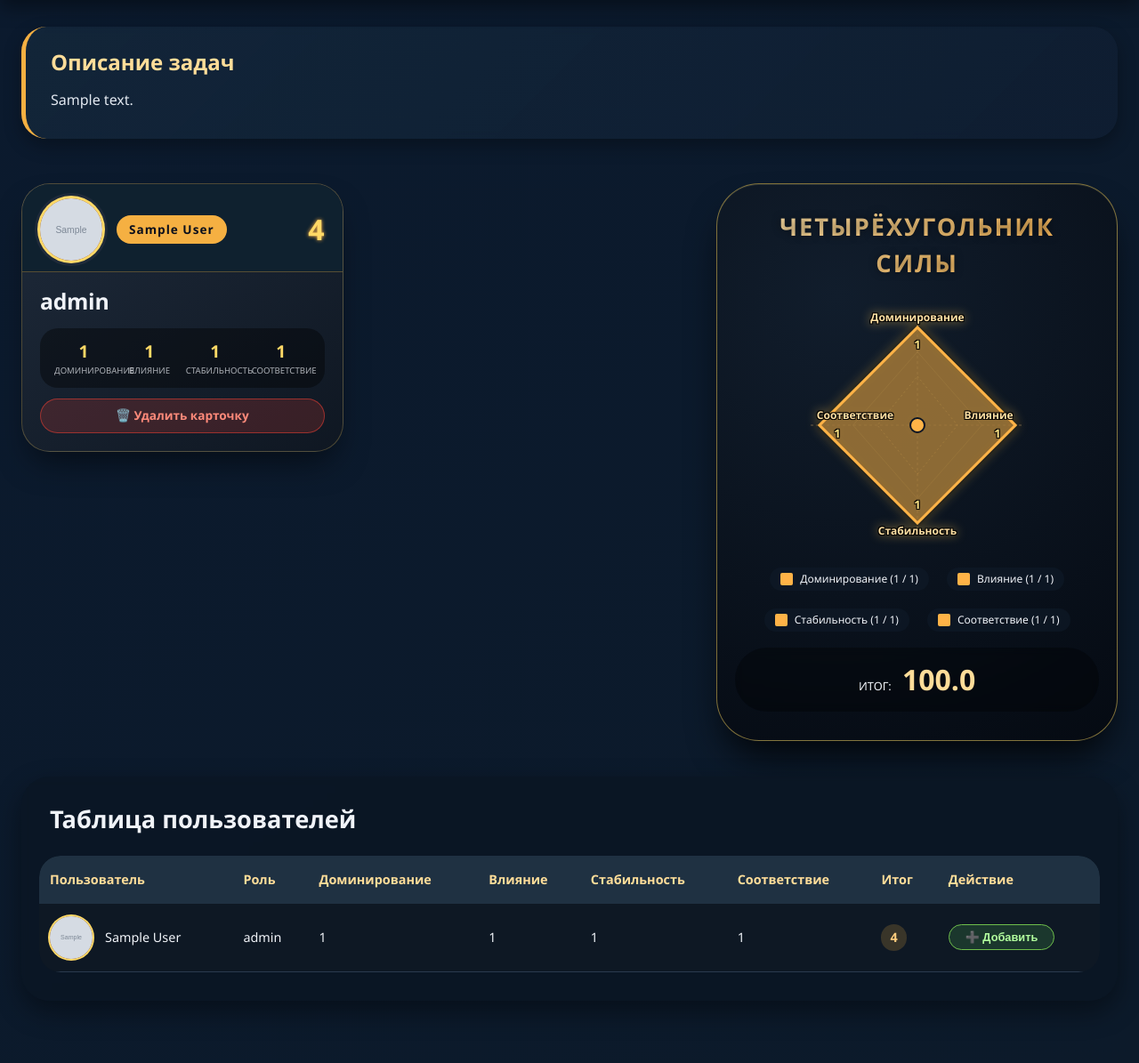
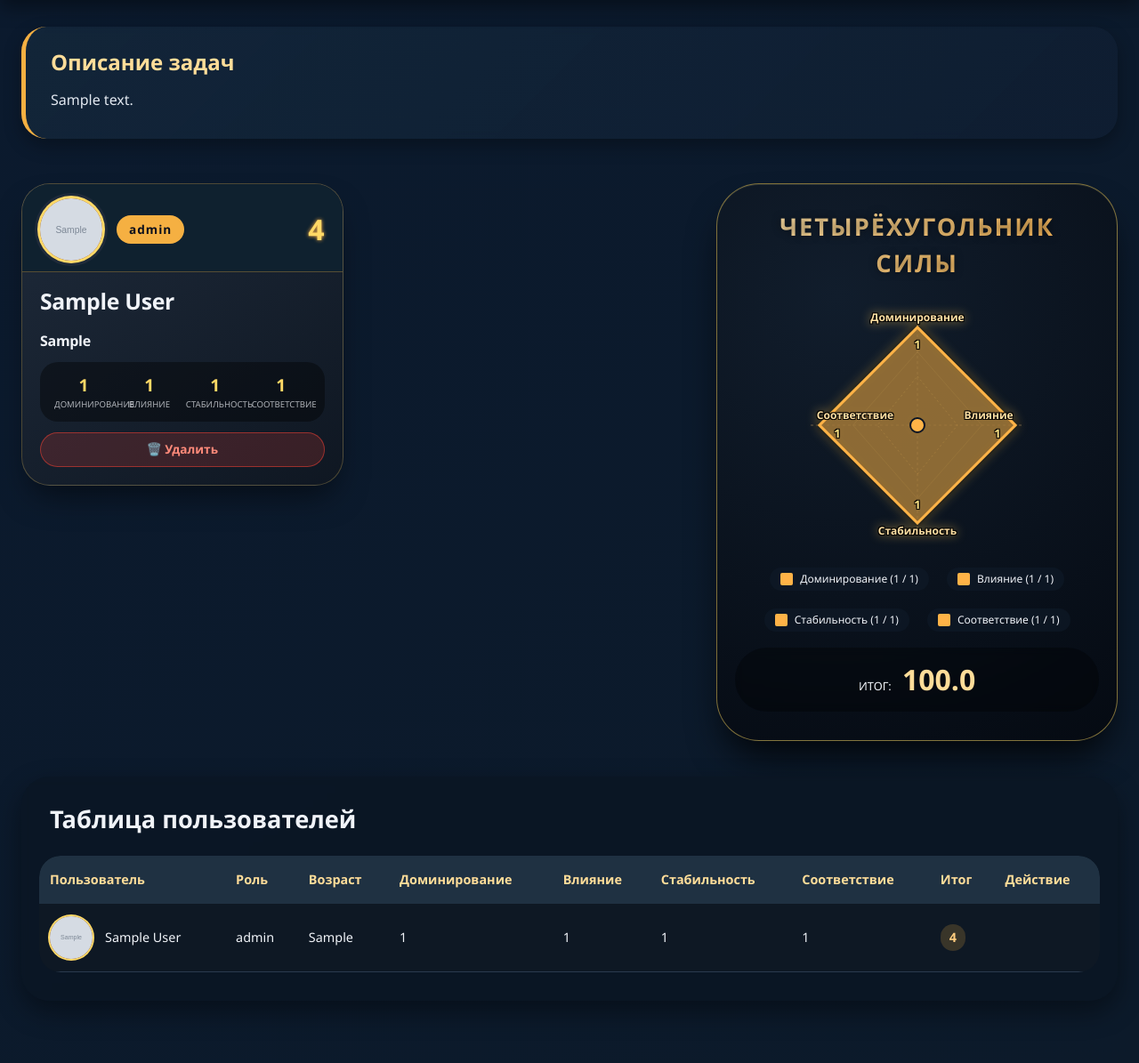
Before and after one commit to BossOfCreeps/tula_hack_2026, a Django app: page /team/1/ in a window 1280 px wide. Shown: the part 75-1270 px from the top of the page at 89% size. Run offline with Django 5.2, Linux system fonts and the light colour scheme; tables that the repository leaves empty hold one stand-in row (values such as "Sample post"); grey boxes marked "Sample" are stand-in pictures.

Commit message:
кнопки team_detail

```diff
--- a/core/static/styles.css
+++ b/core/static/styles.css
@@ -176,6 +176,13 @@ body {
 
 .player-name {
     font-size: 1.55rem;
+    font-weight: 700;
+    margin: 14px 20px 6px;
+    letter-spacing: -0.3px;
+}
+
+.player-age {
+    font-size: 1rem;
     font-weight: 700;
     margin: 14px 20px 6px;
     letter-spacing: -0.3px;
@@ -440,6 +447,7 @@ body {
     cursor: pointer;
     transition: 0.2s;
     font-size: 0.8rem;
+    text-decoration: none;
 }
 
 .add-btn:hover {
--- a/core/templates/core/team_detail.html
+++ b/core/templates/core/team_detail.html
@@ -42,18 +42,19 @@
                     <div class="card-header">
                         <div class="player-avatar-area">
                             <img class="avatar-large" alt="{{ user.get_full_name }}" src="{% if user.image %}{{ user.image.url }}{% else %}/static/default.png{% endif %}"/>
-                            <span class="player-position">{{ user.get_full_name }}</span>
+                            <span class="player-position">{{ user.role|default:"-" }}</span>
                         </div>
                         <span class="player-rating">{{ user.total_disc_score }}</span>
                     </div>
-                    <div class="player-name">{{ user.role|default:"-" }}</div>
+                    <div class="player-name">{{ user.get_full_name }}</div>
+                    <div class="player-age">{{ user.age|default:"-" }}</div>
                     <div class="stats">
                         <div class="stat"><div class="stat-value">{{ user.disc_d }}</div><div class="stat-label">Доминирование</div></div>
                         <div class="stat"><div class="stat-value">{{ user.disc_i }}</div><div class="stat-label">Влияние</div></div>
                         <div class="stat"><div class="stat-value">{{ user.disc_s }}</div><div class="stat-label">Стабильность</div></div>
                         <div class="stat"><div class="stat-value">{{ user.disc_c }}</div><div class="stat-label">Соответствие</div></div>
                     </div>
-                    <a href="#" class="delete-btn">🗑️ Удалить карточку</a>
+                    <a href="{% url 'team_user-remove' object.id user.id %}" class="delete-btn">🗑️ Удалить</a>
                 </div>
                 {% endfor %}
             </div>
@@ -68,24 +69,24 @@
                     <svg class="radar-svg" viewBox="0 0 260 260" xmlns="http://www.w3.org/2000/svg">
                         <defs>
                             <filter id="glow" x="-20%" y="-20%" width="140%" height="140%">
-                                <feGaussianBlur in="SourceAlpha" stdDeviation="3"/>
+                                <feGaussianBlur in="SourceAlpha" stdDeviation="3"></feGaussianBlur>
                                 <feMerge>
-                                    <feMergeNode in="offsetblur" />
-                                    <feMergeNode in="SourceGraphic" />
+                                    <feMergeNode in="offsetblur"></feMergeNode>
+                                    <feMergeNode in="SourceGraphic"></feMergeNode>
                                 </feMerge>
                             </filter>
                         </defs>
                         <!-- Фоновые оси (крест) и сетка -->
-                        <line x1="130" y1="10" x2="130" y2="250" class="axis-line" />
-                        <line x1="10" y1="130" x2="250" y2="130" class="axis-line" />
+                        <line x1="130" y1="10" x2="130" y2="250" class="axis-line"></line>
+                        <line x1="10" y1="130" x2="250" y2="130" class="axis-line"></line>
                         <!-- Ромб/рамка фонового четырехугольника (max уровень 100) -->
-                        <polygon points="130,20 240,130 130,240 20,130" class="polygon-bg" />
+                        <polygon points="130,20 240,130 130,240 20,130" class="polygon-bg"></polygon>
                         <!-- внутренние линии (шкала 50%) -->
-                        <polygon points="130,75 175,130 130,185 85,130" fill="none" stroke="#ffcd7e40" stroke-width="1" stroke-dasharray="2 3"/>
-                        <polygon points="130,47.5 202.5,130 130,212.5 57.5,130" fill="none" stroke="#ffcd7e20" stroke-width="1"/>
+                        <polygon points="130,75 175,130 130,185 85,130" fill="none" stroke="#ffcd7e40" stroke-width="1" stroke-dasharray="2 3"></polygon>
+                        <polygon points="130,47.5 202.5,130 130,212.5 57.5,130" fill="none" stroke="#ffcd7e20" stroke-width="1"></polygon>
 
                         <!-- Заливка рейтинга -->
-                        <polygon points="{{object.calc_polygon.disc_d}} {{object.calc_polygon.disc_i}} {{object.calc_polygon.disc_s}} {{object.calc_polygon.disc_c}}" class="polygon-fill" />
+                        <polygon points="{{object.calc_polygon.disc_d}} {{object.calc_polygon.disc_i}} {{object.calc_polygon.disc_s}} {{object.calc_polygon.disc_c}}" class="polygon-fill"></polygon>
 
                         <!-- Подписи углов -->
                         <text x="130" y="10" class="stat-label-radial">Доминирование</text>
@@ -100,7 +101,7 @@
                         <text x="40" y="140" class="stat-value-text">{{object.disc_c}}</text>
 
                         <!-- Центральный кружок -->
-                        <circle cx="{{ object.find_center.x }}" cy="{{ object.find_center.y }}" r="8" fill="#ffb347" stroke="#0a1424" stroke-width="2" />
+                        <circle cx="{{ object.find_center.x }}" cy="{{ object.find_center.y }}" r="8" fill="#ffb347" stroke="#0a1424" stroke-width="2"></circle>
                     </svg>
                 </div>
                 <div class="legend-stats">
@@ -136,6 +137,7 @@
                 <tr>
                     <th>Пользователь</th>
                     <th>Роль</th>
+                    <th>Возраст</th>
                     <th>Доминирование</th>
                     <th>Влияние</th>
                     <th>Стабильность</th>
@@ -149,17 +151,22 @@
                 <tr>
                     <td>
                         <div class="user-avatar-medium">
-                            <img src="{% if user.image %}{{ user.image.url }}{% else %}/static/default.png{% endif %}" class="user-avatar-medium"/>
+                            <img src="{% if user.image %}{{ user.image.url }}{% else %}/static/default.png{% endif %}" class="user-avatar-medium" alt="{{ user.get_full_name }}"/>
                             <span>{{user.get_full_name}}</span>
                         </div>
                     </td>
                     <td>{{user.role}}</td>
+                    <td>{{user.age}}</td>
                     <td>{{user.disc_d}}</td>
                     <td>{{user.disc_i}}</td>
                     <td>{{user.disc_s}}</td>
                     <td>{{user.disc_c}}</td>
                     <td><span class="rating-badge">{{user.total_disc_score}}</span></td>
-                    <td><button class="add-btn" data-user="Alex_10">➕ Добавить</button></td>
+                    <td>
+                        {% if user not in object.users.all %}
+                        <a class="add-btn" href="{% url 'team_user-add' object.id user.id %}">➕ Добавить</a>
+                        {% endif %}
+                    </td>
                 </tr>
                 {% endfor %}
                 </tbody>
--- a/core/urls.py
+++ b/core/urls.py
@@ -1,7 +1,9 @@
 from django.urls import path
 
-from core.views import TeamDetailView
+from core.views import TeamDetailView, TeamUserRemoveView, TeamUserAddView
 
 urlpatterns = [
-    path("team/<int:pk>/", TeamDetailView.as_view(), name="index"),
+    path("team/<int:pk>/", TeamDetailView.as_view(), name="team-detail"),
+    path("team_user/<int:team_id>/<int:user_id>/add", TeamUserAddView.as_view(), name="team_user-add"),
+    path("team_user/<int:team_id>/<int:user_id>/remove", TeamUserRemoveView.as_view(), name="team_user-remove"),
 ]
--- a/core/views.py
+++ b/core/views.py
@@ -1,4 +1,5 @@
-from django.views.generic import DetailView
+from django.http import HttpResponseRedirect
+from django.views.generic import DetailView, View
 
 from core.models import Team
 from users.models import User
@@ -9,3 +10,15 @@ class TeamDetailView(DetailView):
 
     def get_context_data(self, **kwargs):
         return super().get_context_data(**kwargs) | {"all_users": User.objects.all()}
+
+
+class TeamUserAddView(View):
+    def get(self, request, team_id, user_id):
+        Team.objects.get(id=team_id).users.add(User.objects.get(id=user_id))
+        return HttpResponseRedirect(f"/team/{team_id}/")
+
+
+class TeamUserRemoveView(View):
+    def get(self, request, team_id, user_id):
+        Team.objects.get(id=team_id).users.remove(User.objects.get(id=user_id))
+        return HttpResponseRedirect(f"/team/{team_id}/")
```
